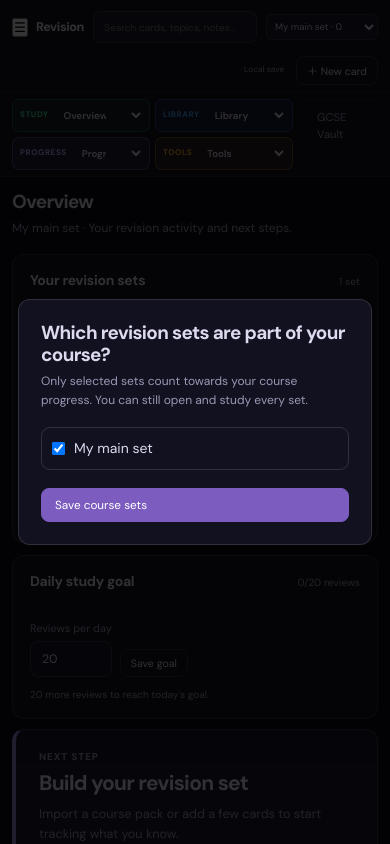
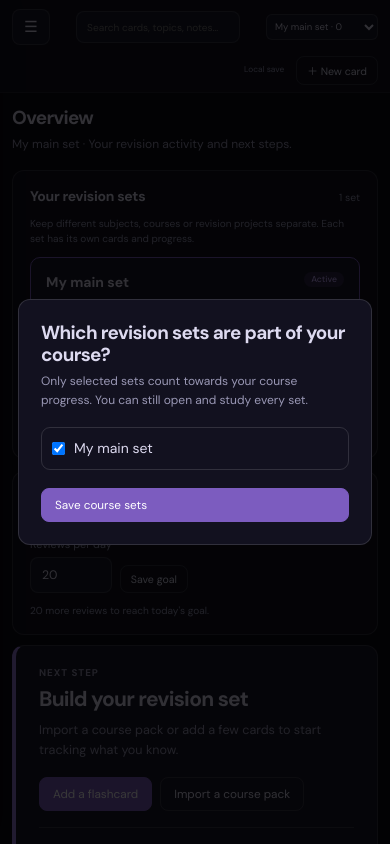
Before and after one commit to Blagos1195/GcseVault, a website: page revision/index.html in a window 390 px wide. Drawn offline with Linux system fonts and the light colour scheme; no server answers.

Commit message:
Restore mobile hamburger navigation

```diff
--- a/revision/revision.css
+++ b/revision/revision.css
@@ -331,3 +331,22 @@
 #sidebar>.sb-link{display:none!important}#sidebar .sb-foot{display:none!important}#main{height:auto;min-height:0;flex:1;overflow:hidden}#page{min-height:0}
 @media(max-width:760px){#topbar{padding:7px 12px}.revision-search-row{gap:8px}.revision-brand{font-size:.9rem}.global-search input{height:34px;font-size:.78rem}.revision-toolbar{min-height:24px;margin-top:3px}#sidebar{padding:6px 12px;gap:8px;align-items:flex-start}#revision-nav{gap:5px}.nav-group{padding:2px 5px 2px 7px}.nav-group span{font-size:.58rem}.nav-group select{min-width:76px;max-width:125px;font-size:.7rem}#main{height:auto}#page{padding:14px 12px 72px}}
 @media(max-width:420px){#revision-nav{display:grid;grid-template-columns:repeat(2,minmax(0,1fr))}.nav-group{min-width:0;justify-content:space-between}.nav-group select{max-width:none;min-width:0;flex:1}}
+
+#revision-mobile-menu{display:none}
+@media(max-width:760px){
+ #topbar{position:relative;z-index:40}
+ #revision-mobile-menu{display:inline-flex;align-items:center;justify-content:center;flex:0 0 38px;width:38px;height:36px;border:1px solid var(--border2);border-radius:8px;background:var(--bg3);color:var(--text);font-size:1.1rem;cursor:pointer}
+ #revision-search{min-width:0}
+ #sidebar{position:fixed!important;left:0;top:0;bottom:0;width:min(310px,86vw)!important;height:100dvh!important;min-height:100dvh!important;display:flex;flex-direction:column;align-items:stretch;padding:18px 14px!important;overflow-y:auto!important;transform:translateX(-105%);transition:transform .22s ease;box-shadow:12px 0 32px rgba(0,0,0,.28);z-index:160}
+ #sidebar.open{transform:translateX(0)}
+ #revision-nav{display:grid!important;grid-template-columns:1fr!important;gap:8px!important}
+ .nav-group{min-height:42px;padding:6px 9px!important}
+ .nav-group span{font-size:.65rem!important}
+ .nav-group select{min-width:0!important;max-width:none!important;flex:1;height:30px!important;font-size:.8rem!important}
+ #sidebar>.sb-link{display:flex!important;padding:9px 10px}
+ #overlay{z-index:150}
+ #topbar{padding:7px 12px}
+ .revision-search-row{gap:8px}
+ .revision-brand{display:none}
+ .global-search{min-width:0}
+}
```
